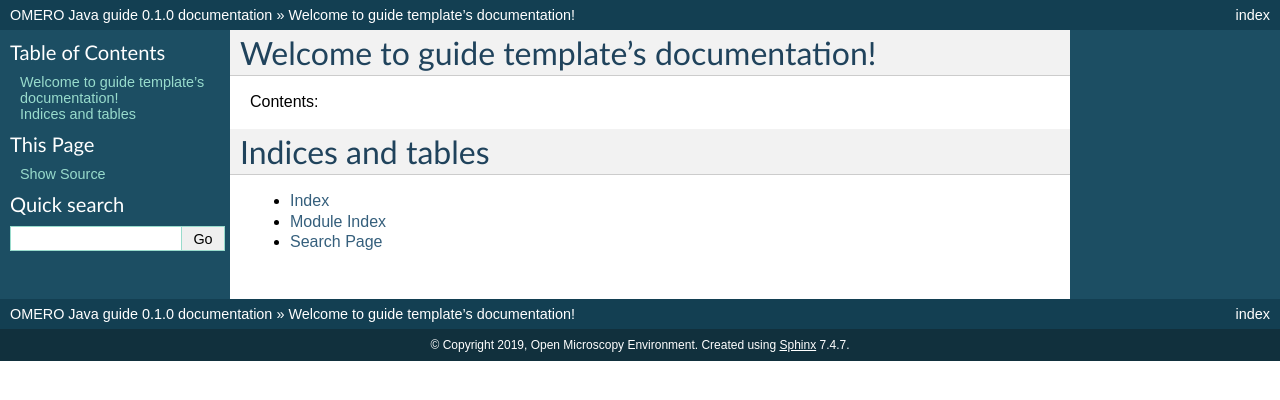
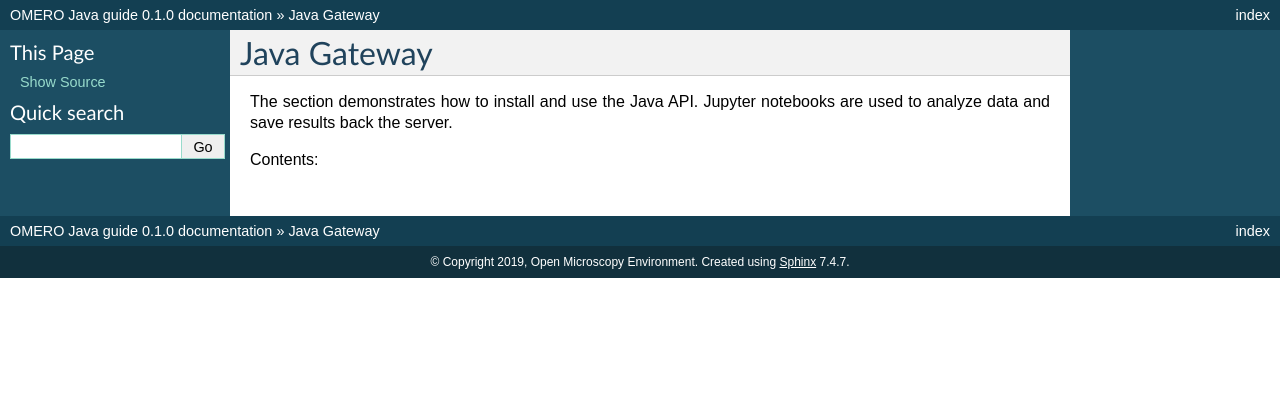
Before and after one commit to ome/omero-guide-java, a Sphinx documentation site: the page built from docs/index.rst, in a window 1280 px wide. Shown: the top 400 px of the page. Built offline with Sphinx 7.4.7, drawn with Linux system fonts in a browser that asks for light colours.

Commit message:
add small description

```diff
--- a/docs/index.rst
+++ b/docs/index.rst
@@ -1,16 +1,9 @@
-Welcome to guide template's documentation!
-==========================================
+Java Gateway
+============
+
+The section demonstrates how to install and use the Java API. Jupyter notebooks are used to analyze data and save results back the server.
 
 Contents:
 
 .. toctree::
-   :maxdepth: 2
-
-
-
-Indices and tables
-==================
-
-* :ref:`genindex`
-* :ref:`modindex`
-* :ref:`search`
+   :maxdepth: 1
```
